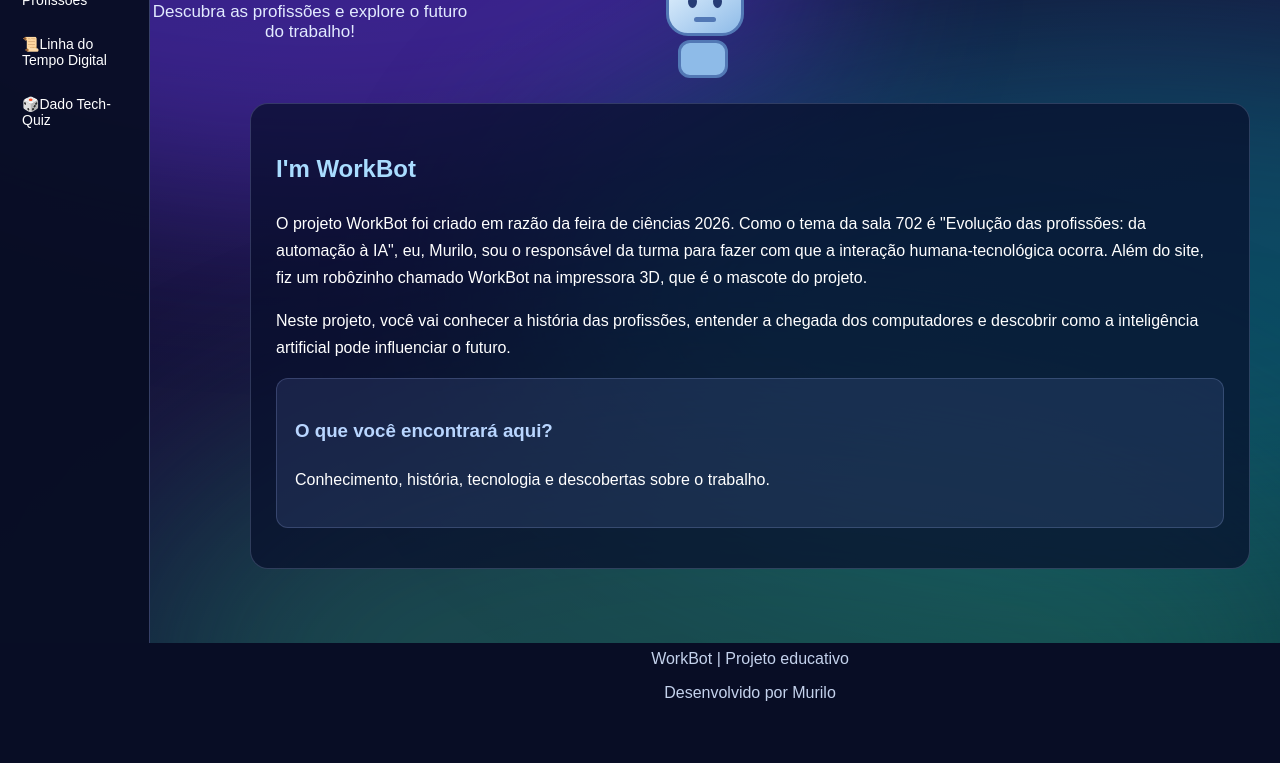
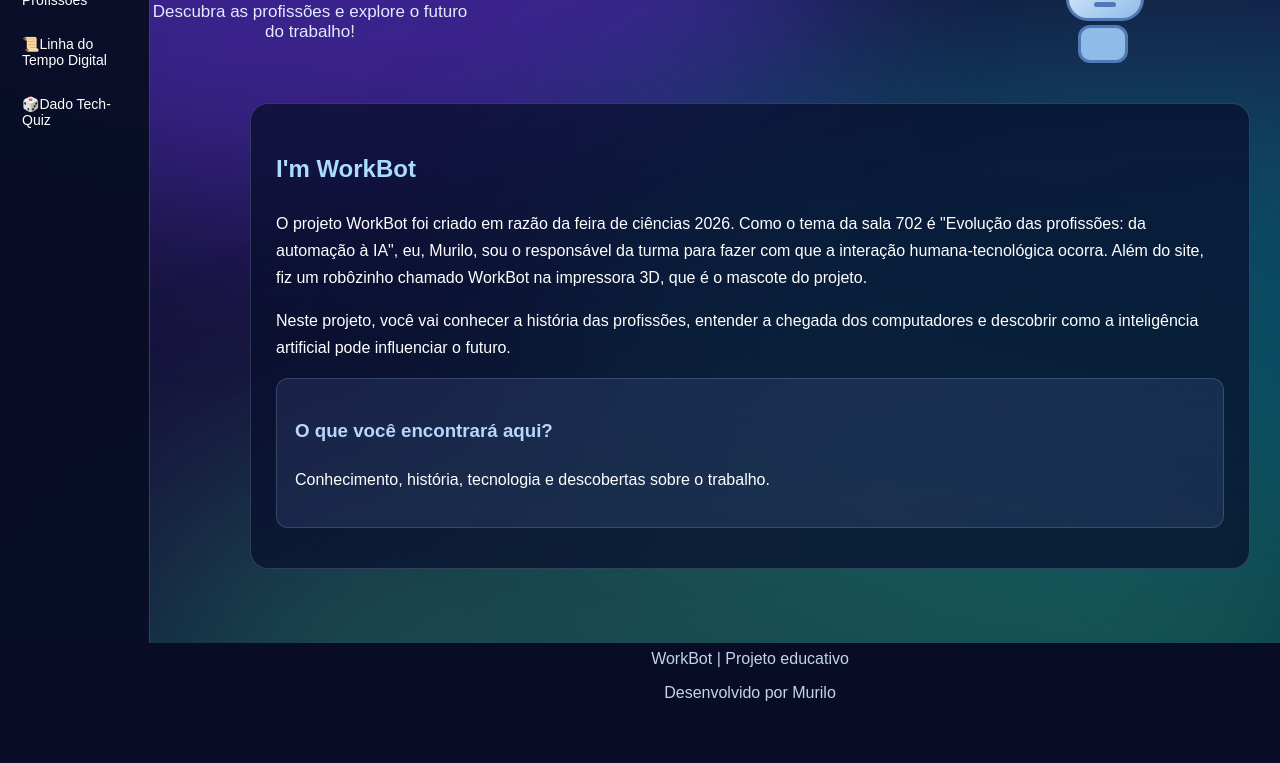
Before and after one commit to murilodslessa-arch/WorkBot, a plain HTML site: page index.html in a window 1280 px wide. Shown: the part 157-920 px from the top of the page. Drawn offline with Linux system fonts and the light colour scheme.

Commit message:
Update index.html

```diff
--- a/index.html
+++ b/index.html
@@ -180,8 +180,8 @@ header {
 /* MASCOTE ROBÔ */
 .robo {
   position: relative;
-  right: -200px;
-  top: 35px;
+  right: -600px;
+  top: 20px;
   width: 50px;
   height: 115px;
 }
```
